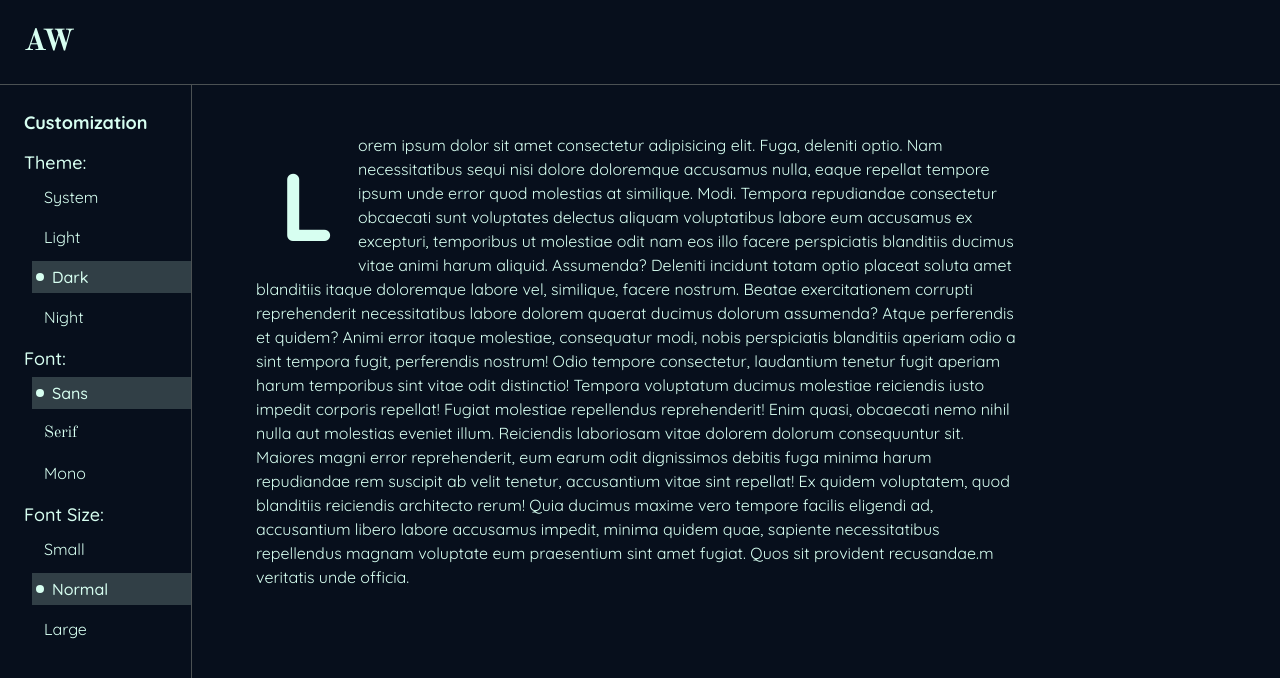
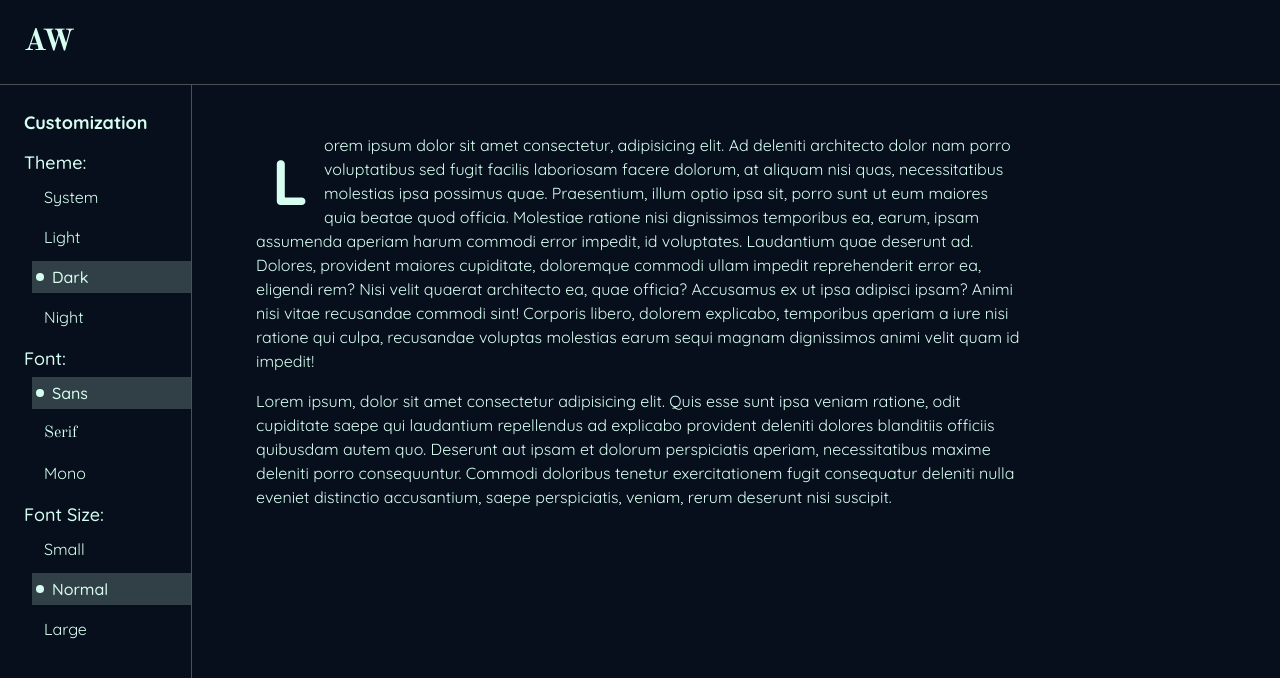
Before and after one commit to AtanasovCode/atanasov-wiki, a React (Vite) app: page / in a window 1280 px wide. Shown: the top 678 px of the page. Built offline with nearby package versions, Linux system fonts and the light colour scheme.

Commit message:
create reusable paragraph component

```diff
--- a/src/components/main/MainBody.tsx
+++ b/src/components/main/MainBody.tsx
@@ -1,19 +1,22 @@
+import Paragraph from "../text-elements/Paragraph";
+
 const MainBody = () => {
     return (
         <div
             className="
-                w-3xl py-12 text-body
-                first-letter:float-left first-letter:text-[6rem] first-letter:font-black first-letter:m-6
-                first-letter:leading-none animate-slide-into-view
-            "
+                w-3xl py-12 text-body animate-slide-into-view"
         >
-            Lorem ipsum dolor sit amet consectetur adipisicing elit. Fuga, deleniti optio. Nam necessitatibus sequi nisi dolore doloremque accusamus nulla, eaque repellat tempore ipsum unde error quod molestias at similique. Modi.
-            Tempora repudiandae consectetur obcaecati sunt voluptates delectus aliquam voluptatibus labore eum accusamus ex excepturi, temporibus ut molestiae odit nam eos illo facere perspiciatis blanditiis ducimus vitae animi harum aliquid. Assumenda?
-            Deleniti incidunt totam optio placeat soluta amet blanditiis itaque doloremque labore vel, similique, facere nostrum. Beatae exercitationem corrupti reprehenderit necessitatibus labore dolorem quaerat ducimus dolorum assumenda? Atque perferendis et quidem?
-            Animi error itaque molestiae, consequatur modi, nobis perspiciatis blanditiis aperiam odio a sint tempora fugit, perferendis nostrum! Odio tempore consectetur, laudantium tenetur fugit aperiam harum temporibus sint vitae odit distinctio!
-            Tempora voluptatum ducimus molestiae reiciendis iusto impedit corporis repellat! Fugiat molestiae repellendus reprehenderit! Enim quasi, obcaecati nemo nihil nulla aut molestias eveniet illum. Reiciendis laboriosam vitae dolorem dolorum consequuntur sit.
-            Maiores magni error reprehenderit, eum earum odit dignissimos debitis fuga minima harum repudiandae rem suscipit ab velit tenetur, accusantium vitae sint repellat! Ex quidem voluptatem, quod blanditiis reiciendis architecto rerum!
-            Quia ducimus maxime vero tempore facilis eligendi ad, accusantium libero labore accusamus impedit, minima quidem quae, sapiente necessitatibus repellendus magnam voluptate eum praesentium sint amet fugiat. Quos sit provident recusandae.m veritatis unde officia.
+            <Paragraph firstLetter={true}>
+                Lorem ipsum dolor sit amet consectetur, adipisicing elit. Ad deleniti architecto dolor nam porro voluptatibus sed fugit facilis laboriosam facere dolorum, at aliquam nisi quas, necessitatibus molestias ipsa possimus quae.
+                Praesentium, illum optio ipsa sit, porro sunt ut eum maiores quia beatae quod officia. Molestiae ratione nisi dignissimos temporibus ea, earum, ipsam assumenda aperiam harum commodi error impedit, id voluptates.
+                Laudantium quae deserunt ad. Dolores, provident maiores cupiditate, doloremque commodi ullam impedit reprehenderit error ea, eligendi rem? Nisi velit quaerat architecto ea, quae officia? Accusamus ex ut ipsa adipisci ipsam?
+                Animi nisi vitae recusandae commodi sint! Corporis libero, dolorem explicabo, temporibus aperiam a iure nisi ratione qui culpa, recusandae voluptas molestias earum sequi magnam dignissimos animi velit quam id impedit!
+            </Paragraph>
+
+            <Paragraph>
+                Lorem ipsum, dolor sit amet consectetur adipisicing elit. Quis esse sunt ipsa veniam ratione, odit cupiditate saepe qui laudantium repellendus ad explicabo provident deleniti dolores blanditiis officiis quibusdam autem quo.
+                Deserunt aut ipsam et dolorum perspiciatis aperiam, necessitatibus maxime deleniti porro consequuntur. Commodi doloribus tenetur exercitationem fugit consequatur deleniti nulla eveniet distinctio accusantium, saepe perspiciatis, veniam, rerum deserunt nisi suscipit.
+            </Paragraph>
         </div>
     );
 }
--- /dev/null
+++ b/src/components/text-elements/Paragraph.tsx
@@ -0,0 +1,21 @@
+import clsx from "clsx"
+
+interface ParagraphProps {
+    children: React.ReactNode
+    firstLetter: boolean
+}
+
+
+const Paragraph = ({ children, firstLetter = false }: ParagraphProps) => {
+    return (
+        <p className={clsx(
+            "w-full mb-4",
+            firstLetter &&
+                "first-letter:text-[4rem] first-letter:float-left first-letter:font-bold first-letter:m-4 first-letter:leading-none"
+        )}>
+            {children}
+        </p>
+    );
+}
+
+export default Paragraph;
--- a/src/index.css
+++ b/src/index.css
@@ -1,5 +1,4 @@
 @import "tailwindcss";
-@custom-variant dark (&:where(.dark, .dark *));
 
 @theme {
 
```
